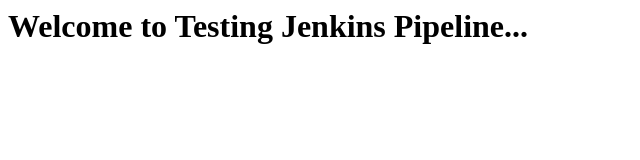
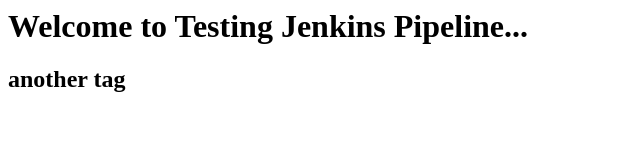
Before and after one commit to poojachoudhary560/jenkins-test, a plain HTML site: page index.html in a window 1280 px wide. Shown: the whole page, without its empty margins (0-640 px from the left). Drawn offline with Linux system fonts and the light colour scheme.

Commit message:
pipeline check

```diff
--- a/index.html
+++ b/index.html
@@ -2,5 +2,6 @@
 	<title>Jenkins CI/CD Pipelien</title>
 	<body>
 		<h1>Welcome to Testing Jenkins Pipeline...</h1>
+		<h2>another tag</h2>
 	</body>
 </html>
```
